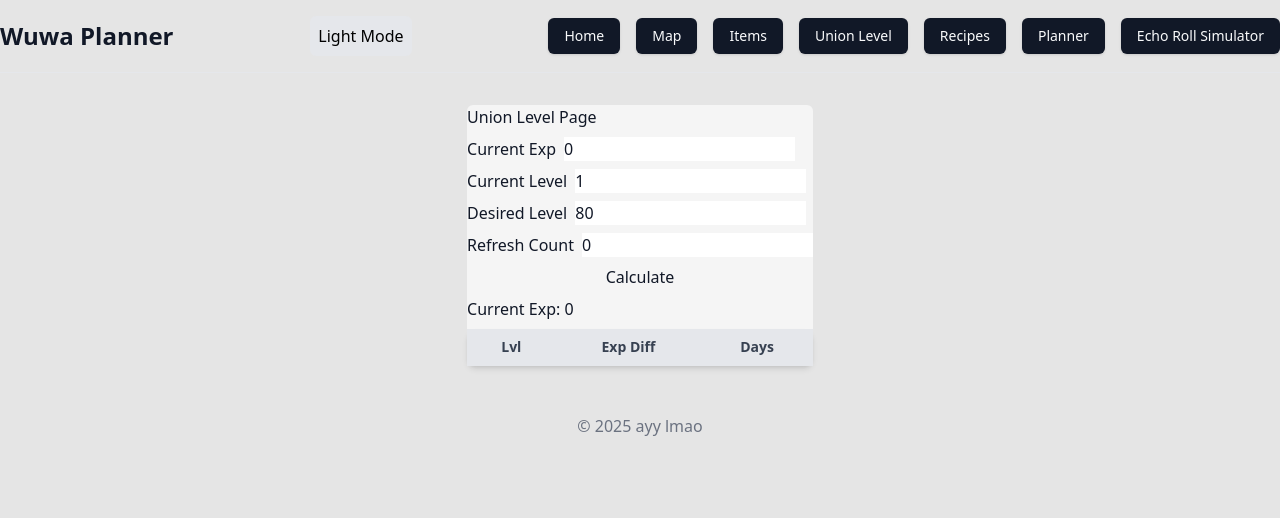
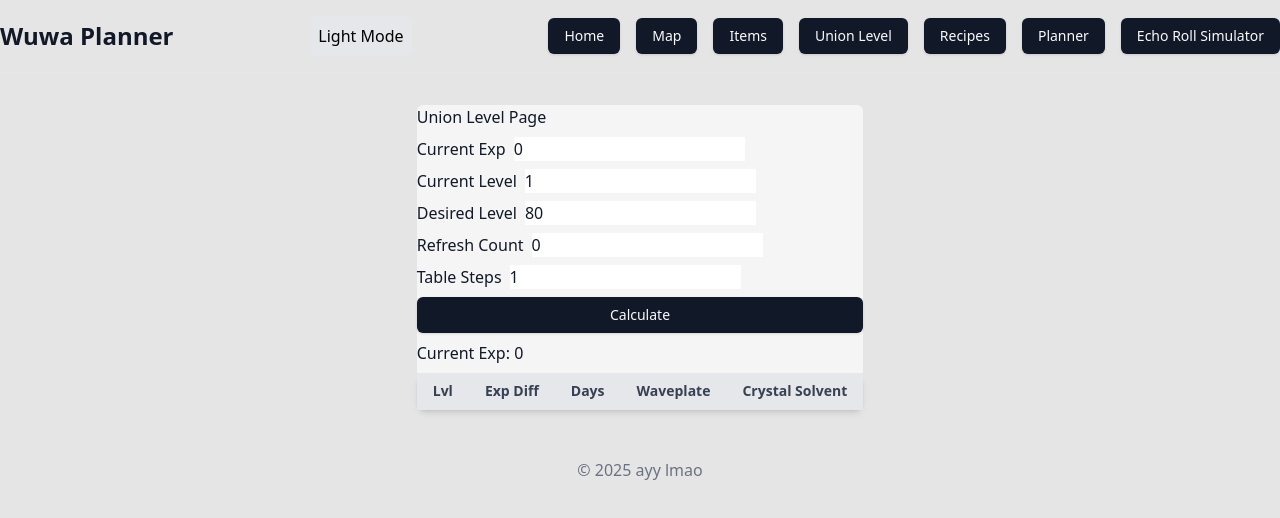
Before and after one commit to mcpie87/WaveTools, a Next.js app: page /union-level in a window 1280 px wide. Shown: the top 518 px of the page. Built offline with nearby package versions, Linux system fonts and the light colour scheme.

Commit message:
added table steps / waveplate needed in union level page

```diff
--- a/src/app/union-level/page.tsx
+++ b/src/app/union-level/page.tsx
@@ -3,30 +3,43 @@
 import React, { JSX, useState } from "react";
 import { UNION_LEVEL_DATA } from "./union-level-data";
 import { formatNumber } from "@/utils/utils";
+import { Button } from "@/components/ui/button";
 export default function UnionLevelPage() {
   const [currentExp, setCurrentExp] = useState<number>(0);
   const [currentLevel, setCurrentLevel] = useState<number>(1);
   const [desiredLevel, setDesiredLevel] = useState<number>(80);
   const [refreshCount, setRefreshCount] = useState<number>(0);
+  const [tableSteps, setTableSteps] = useState<number>(1);
   const [displayedRows, setDisplayedRows] = useState<JSX.Element[]>([]);
 
   const calculate = (e: React.FormEvent) => {
     e.preventDefault();
     const rows = [];
-    for (let i = currentLevel + 1; i <= desiredLevel; i++) {
+
+    const genRow = (i: number) => {
       const expDiff = UNION_LEVEL_DATA[i][1] - UNION_LEVEL_DATA[currentLevel][1] - currentExp;
       const waveplateUnion = 7.5 * (240 + refreshCount * 60);
       const guidebookUnion = 2000;
       const daysNeeded = expDiff / (waveplateUnion + guidebookUnion);
+      const waveplateNeeded = (expDiff * 240) / waveplateUnion;
+      const crystalSolventNeeded = waveplateNeeded / 60;
 
-      rows.push(
+      return (
         <tr key={i}>
           <td>{i}</td>
           <td>{formatNumber(expDiff)}</td>
           <td>{formatNumber(daysNeeded.toFixed(2))}</td>
+          <td>{formatNumber(waveplateNeeded.toFixed(2))}</td>
+          <td>{formatNumber(crystalSolventNeeded.toFixed(2))}</td>
         </tr>
       )
     }
+    const inc = Math.min(80, Math.max(tableSteps, 1));
+
+    for (let i = currentLevel + inc; i < desiredLevel; i += inc) {
+      rows.push(genRow(i));
+    }
+    rows.push(genRow(desiredLevel));
     setDisplayedRows(rows);
   };
 
@@ -71,7 +84,16 @@ export default function UnionLevelPage() {
               onChange={(e) => setRefreshCount(parseInt(e.target.value))}
             />
           </div>
-          <button onClick={calculate}>Calculate</button>
+          <div className="flex flex-row gap-2">
+            <label htmlFor="tableSteps">Table Steps</label>
+            <input
+              type="number"
+              id="tableSteps"
+              value={tableSteps}
+              onChange={(e) => setTableSteps(parseInt(e.target.value))}
+            />
+          </div>
+          <Button onClick={calculate}>Calculate</Button>
         </form>
       </div>
       <div className="flex flex-col gap-2">
@@ -82,6 +104,8 @@ export default function UnionLevelPage() {
               <th className="px-4 py-2 border-b">Lvl</th>
               <th className="px-4 py-2 border-b">Exp Diff</th>
               <th className="px-4 py-2 border-b">Days</th>
+              <th className="px-4 py-2 border-b">Waveplate</th>
+              <th className="px-4 py-2 border-b">Crystal Solvent</th>
             </tr>
           </thead>
 
```
